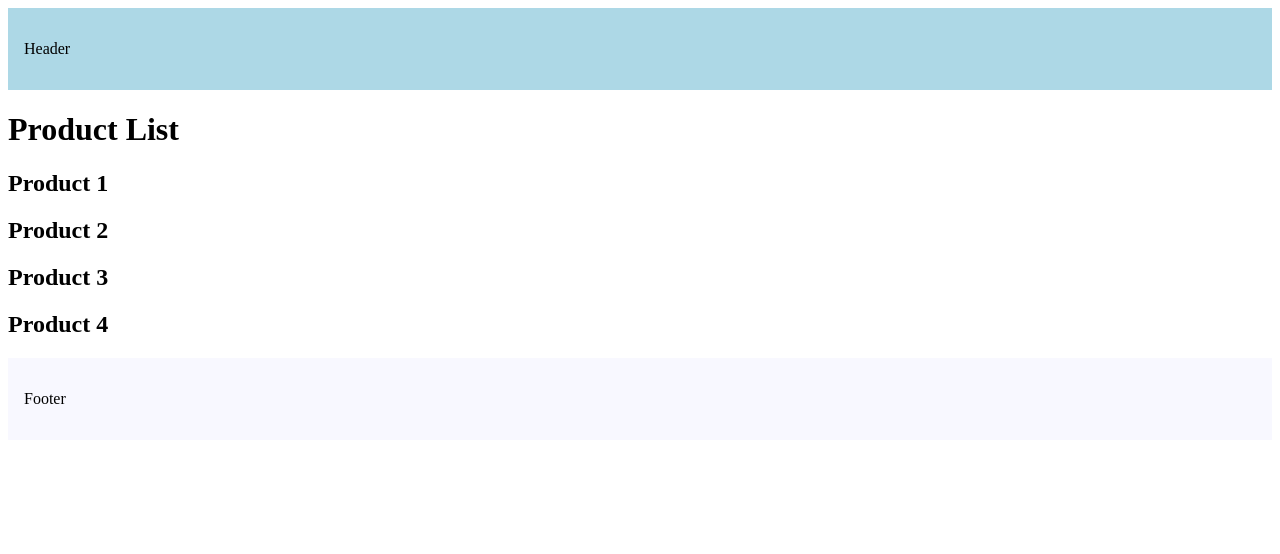
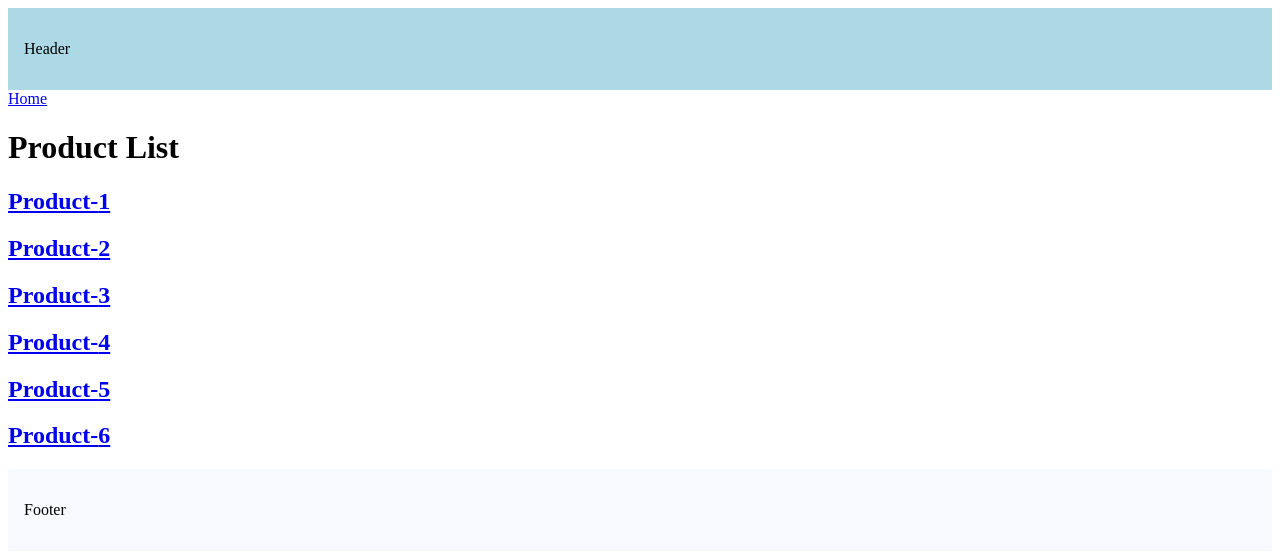
Before and after one commit to gitcoder-23/demo-next-tutorial-ts-14, a Next.js app: page /products in a window 1280 px wide. Shown: the top 554 px of the page. Built offline with nearby package versions, Linux system fonts and the light colour scheme.

Commit message:
routing and replace done

```diff
--- a/src/app/products/page.tsx
+++ b/src/app/products/page.tsx
@@ -1,13 +1,30 @@
-export default function ProductList () {
+import Link from "next/link";
 
-    return (
+interface Product {
+  pid: number;
+}
 
-        <>
-            <h1>Product List</h1>
-            <h2>Product 1</h2>
-            <h2>Product 2</h2>
-            <h2>Product 3</h2>
-            <h2>Product 4</h2>
-        </>
-    );
-};
+// replace ==> make to remove the back navigation
+
+const productList: Product[] = [
+  { pid: 1 },
+  { pid: 2 },
+  { pid: 3 },
+  { pid: 4 },
+  { pid: 5 },
+  { pid: 6 },
+];
+
+export default function ProductList() {
+  return (
+    <>
+      <Link href="/">Home</Link>
+      <h1>Product List</h1>
+      {productList.map((product) => (
+        <h2 key={product.pid}>
+          <Link href={`/products/${product.pid}`} replace = {product.pid=== 3}>Product-{product.pid}</Link>
+        </h2>
+      ))}
+    </>
+  );
+}
```
Also changed, not shown: src/app/page.tsx (+6 -1 lines).
